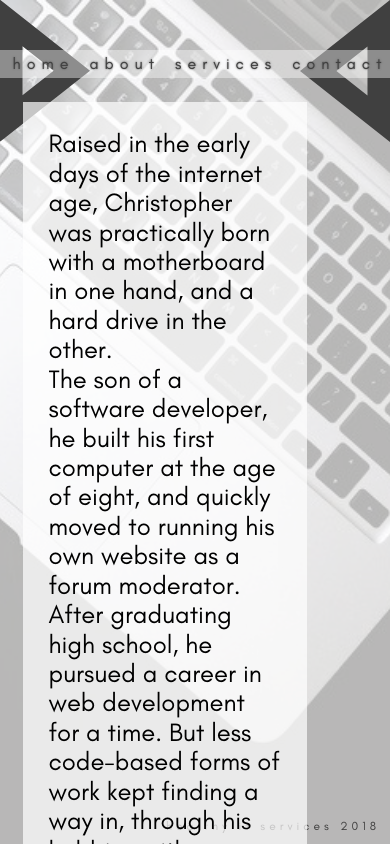
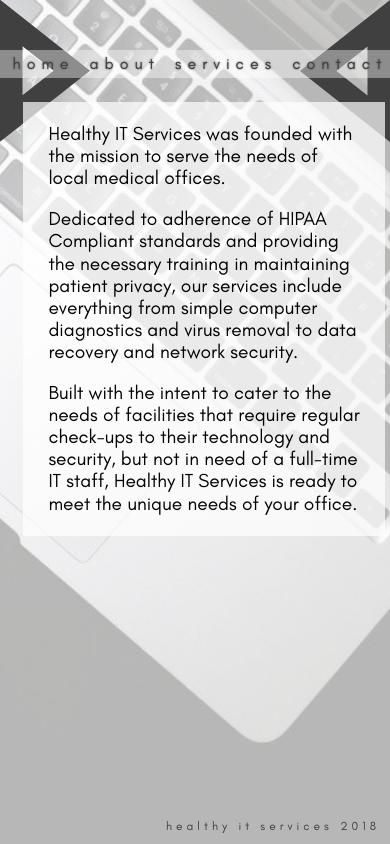
Before and after one commit to DrLeeroyPhD/healthy-it-services, a Vue app: page /#/about in a window 390 px wide. Built offline with nearby package versions, Linux system fonts and the light colour scheme.

Commit message:
Replaced about with actual company description. About page made responsive.

```diff
--- a/src/views/About.vue
+++ b/src/views/About.vue
@@ -1,23 +1,15 @@
 <template>
   <div class="about page">
     <p>
-      Raised in the early days of the internet age, Christopher was
-practically born with a motherboard in one hand, and a hard
-drive in the other.<br />
-The son of a software developer, he built his first computer
-at the age of eight, and quickly moved to running his own
-website as a forum moderator.<br />
-After graduating high school, he pursued a career in web
-development for a time. But less code-based forms of work
-kept finding a way in, through his hobbies with raspberry pi
-projects, helping family members with the usual my-laptop-
-is-running-slow problems, tinkering with Linux, virtual boxes,
-servers, and more. In 2017 he was hired for his first job in
-the IT field, where his interest in the career grew to the
-business that it is today.<br /><br />
-In his spare time he likes complaining about the state of
-modern MMOs and long romantic walks down Best Buy isles
-with his wife.
+      Healthy IT Services was founded with the mission to serve the needs of local medical offices.
+    </p>
+    <p>
+      Dedicated to adherence of HIPAA Compliant standards and providing the necessary training in maintaining patient privacy,
+      our services include everything from simple computer diagnostics and virus removal to data recovery and network security.
+    </p>
+    <p>
+      Built with the intent to cater to the needs of facilities that require regular check-ups to their technology and security,
+      but not in need of a full-time IT staff, Healthy IT Services is ready to meet the unique needs of your office.
     </p>
   </div>
 </template>
@@ -51,4 +43,22 @@ End Arrow Placement **/
     font-size: 1.6em;
     font-family: glacial, sans-serif;
   }
+
+
+  /** RESPONSIVE STYLING **/
+
+  @media screen and (max-width: 755px) {
+
+    /** Make About Lettering Fit on Smaller screens **/
+    .about {
+      width: 80%;
+    }
+  }
+
+  @media screen and (max-width: 475px) {
+    /** Make Services Lettering Fit on even Smaller screens **/
+      .about p {
+        font-size: 1.2em;
+      }
+  }
 </style>
```
